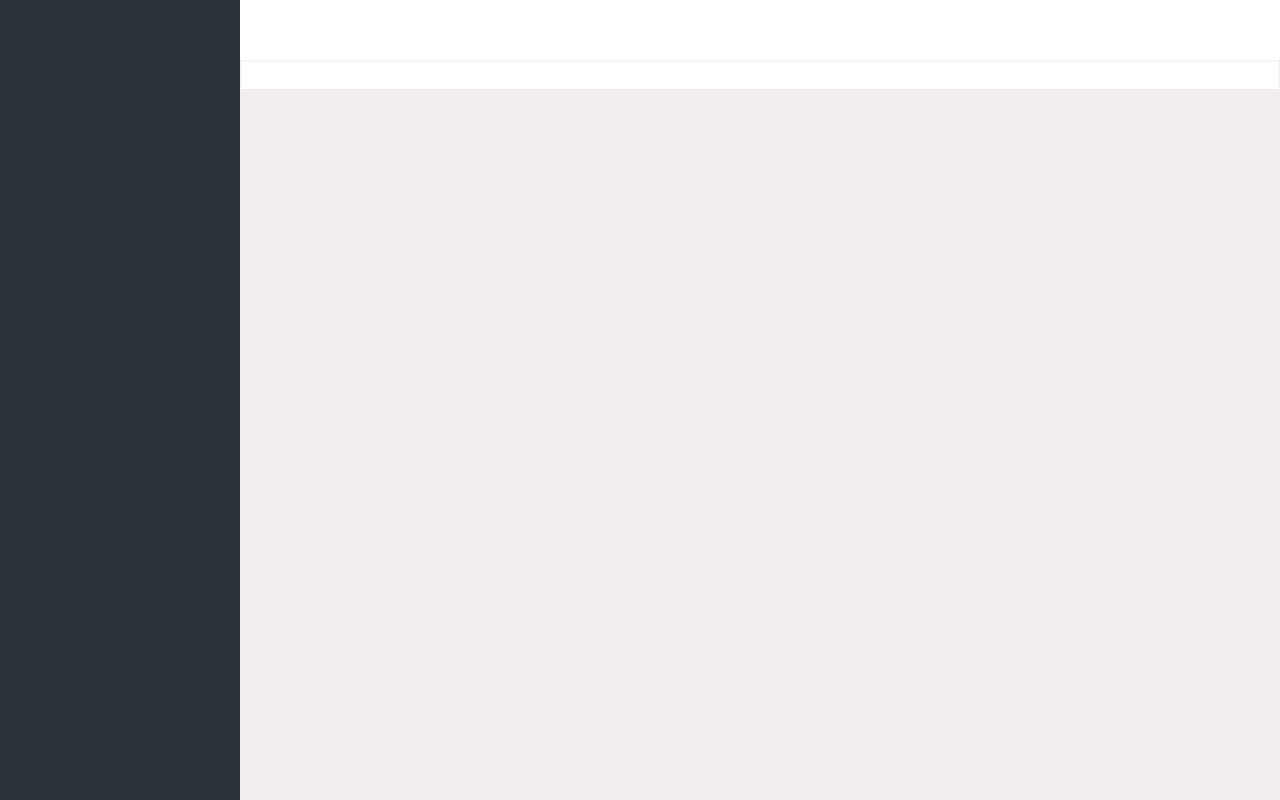
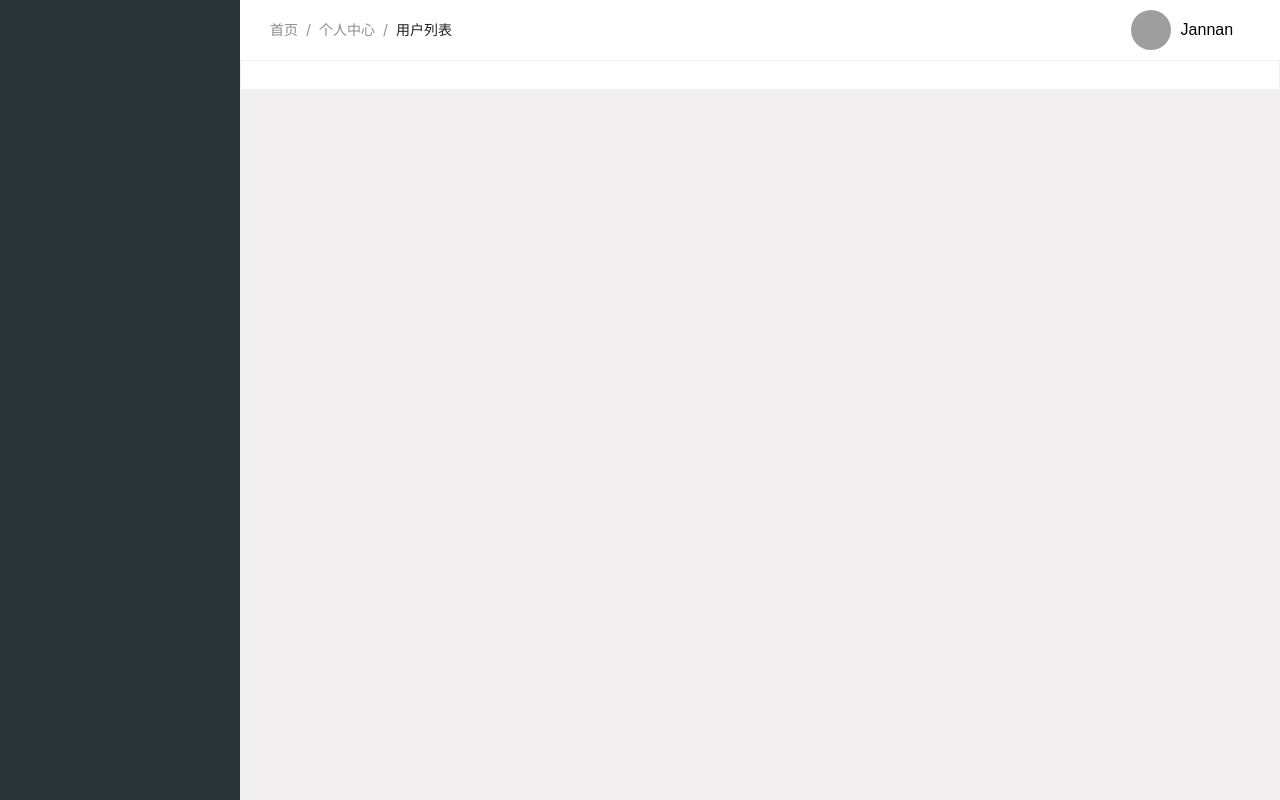
Before and after one commit to LXJ0000/gvb, a Vue app in the folder gvb_admin/: page /admin in a window 1280 px wide. Built offline with nearby package versions, Linux system fonts and the light colour scheme; grey boxes are pictures that could not be loaded; a web font is replaced by a local one.

Commit message:
导航栏 下拉菜单点击事件

```diff
--- a/gvb_admin/src/App.vue
+++ b/gvb_admin/src/App.vue
@@ -11,5 +11,9 @@
   margin: 0;
   box-sizing: border-box;
 }
-@import "assets/css/iconfont.css";
+
+:root{
+  --active:#2184fc;
+  --test:#555;
+}
 </style>
--- a/gvb_admin/src/assets/css/iconfont.css
+++ b/gvb_admin/src/assets/css/iconfont.css
@@ -1,8 +1,8 @@
 @font-face {
     font-family: "iconfont"; /* Project id 4267851 */
-    src: url('//at.alicdn.com/t/c/font_4267851_76gpmuwfm2g.woff2?t=1695636719388') format('woff2'),
-    url('//at.alicdn.com/t/c/font_4267851_76gpmuwfm2g.woff?t=1695636719388') format('woff'),
-    url('//at.alicdn.com/t/c/font_4267851_76gpmuwfm2g.ttf?t=1695636719388') format('truetype');
+    src: url('//at.alicdn.com/t/c/font_4267851_32r2nsig5dp.woff2?t=1695639970590') format('woff2'),
+    url('//at.alicdn.com/t/c/font_4267851_32r2nsig5dp.woff?t=1695639970590') format('woff'),
+    url('//at.alicdn.com/t/c/font_4267851_32r2nsig5dp.ttf?t=1695639970590') format('truetype');
 }
 
 .iconfont {
@@ -11,6 +11,30 @@
     font-style: normal;
     -webkit-font-smoothing: antialiased;
     -moz-osx-font-smoothing: grayscale;
+}
+
+.icon-xiala:before {
+    content: "\e656";
+}
+
+.icon-quanping:before {
+    content: "\e683";
+}
+
+.icon-tuichuquanping:before {
+    content: "\e629";
+}
+
+.icon-taiyang:before {
+    content: "\e69d";
+}
+
+.icon-biaoqing:before {
+    content: "\e639";
+}
+
+.icon-home:before {
+    content: "\e60a";
 }
 
 .icon-yonghu:before {
--- a/gvb_admin/src/main.js
+++ b/gvb_admin/src/main.js
@@ -4,6 +4,7 @@ import App from './App.vue'
 import router from './router'
 import Antd from 'ant-design-vue'
 import 'ant-design-vue/dist/reset.css'
+import "./assets/css/iconfont.css";
 
 const app = createApp(App)
 
--- a/gvb_admin/src/views/admin/admin.vue
+++ b/gvb_admin/src/views/admin/admin.vue
@@ -1,4 +1,16 @@
 <script setup>
+import {useRouter} from "vue-router";
+const router = useRouter()
+const menuClick = ({ key }) => {
+  if(key === "logout"){
+    console.log("logout")
+    return
+  }
+  router.push({
+    name: key,
+  })
+  // console.log(`Click on item ${key}`);
+};
 
 </script>
 
@@ -7,7 +19,7 @@
     <aside>
       <!--侧边栏-->
       <div>
-        <i class="iconfont icon-yonghu"></i>
+
       </div>
 
     </aside>
@@ -15,6 +27,49 @@
     <div class="main">
       <header>
         <!--顶部导航栏-->
+        <div class="left">
+          <a-breadcrumb>
+            <a-breadcrumb-item>首页</a-breadcrumb-item>
+            <a-breadcrumb-item><a href="">个人中心</a></a-breadcrumb-item>
+            <a-breadcrumb-item>用户列表</a-breadcrumb-item>
+          </a-breadcrumb>
+        </div>
+        <div class="right">
+          <div class="icon-action">
+            <i class="iconfont icon-home"></i>
+            <i class="iconfont icon-taiyang"> </i>
+            <i class="iconfont icon-quanping"> </i>
+          </div>
+
+          <div class="avatar">
+            <img src="http://s0yvn46ks.hn-bkt.clouddn.com/gvb/1695639074__2.jpg" alt="">
+          </div>
+
+          <div class="drop-menu">
+            <a-dropdown placement="bottomLeft">
+              <a class="ant-dropdown-link" @click.prevent>
+                Jannan
+                <span class="iconfont icon-xiala"></span>
+              </a>
+              <template #overlay>
+                <a-menu @click="menuClick">
+                  <a-menu-item key="user_center">
+                    <a href="javascript:;">个人中心</a>
+                  </a-menu-item>
+                  <a-menu-item key="my_message">
+                    <a href="javascript:;">我的消息</a>
+                  </a-menu-item>
+                  <a-menu-item key="article_list">
+                    <a href="javascript:;">文章列表</a>
+                  </a-menu-item>
+                  <a-menu-item key="logout">
+                    <a href="javascript:;">注销退出</a>
+                  </a-menu-item>
+                </a-menu>
+              </template>
+            </a-dropdown>
+          </div>
+        </div>
       </header>
       <div class="tabs"></div>
       <main></main>
@@ -40,6 +95,44 @@
     header {
       height: 60px;
       background-color: white;
+      padding: 0 30px;
+
+      display: flex;
+      justify-content: space-between;
+      align-items: center;
+
+      .right {
+
+        display: flex;
+        justify-content: space-between;
+        align-items: center;
+
+        .icon-action {
+          margin-right: 20px;
+          i{
+            margin-inline: 10px ;
+            cursor: pointer;
+            font-size: 18px;
+            color: var(--test);
+          }
+          i:hover{
+            color: var(--active);
+          }
+
+        }
+
+        .avatar {
+          img {
+            width: 40px;
+            height: 40px;
+            border-radius: 50%;
+          }
+
+        }
+        .drop-menu{
+          margin-left: 10px;
+        }
+      }
     }
 
     .tabs {
```
